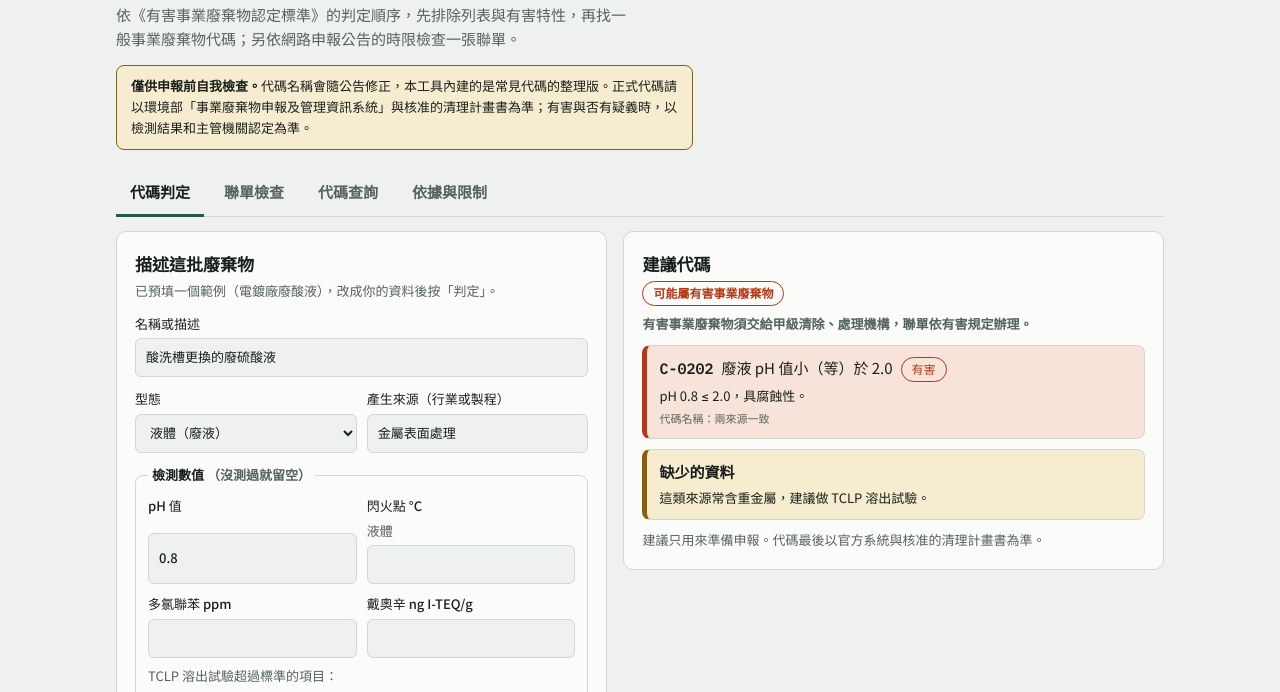
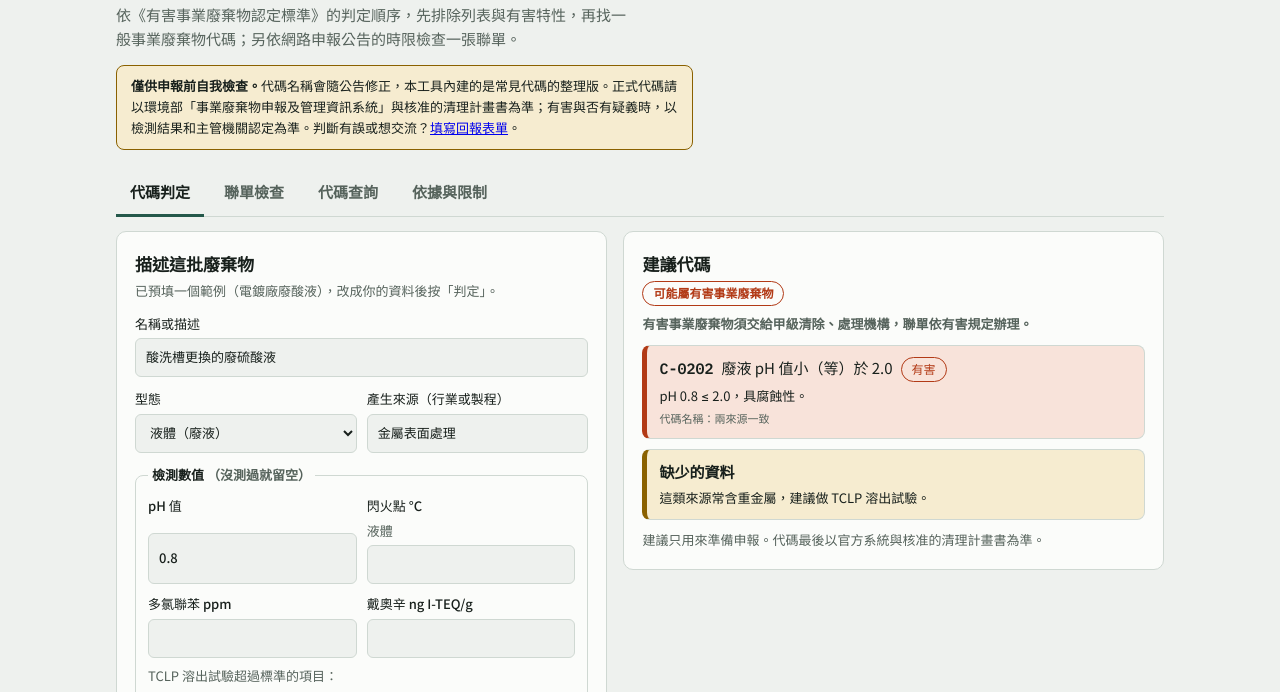
Before and after one commit to p19691221-web/waste-check, a plain HTML site: page index.html in a window 1280 px wide. Shown: the part 90-782 px from the top of the page. Drawn offline with Linux system fonts and the light colour scheme.

Commit message:
Update index.html

```diff
--- a/index.html
+++ b/index.html
@@ -92,7 +92,7 @@ td.c{font-family:var(--mono);white-space:nowrap;font-variant-numeric:tabular-num
   <header>
     <h1><small>事業廢棄物 · 代碼判定 · 遞送聯單</small>廢棄物代碼聯單檢查</h1>
     <p class="lede">依《有害事業廢棄物認定標準》的判定順序，先排除列表與有害特性，再找一般事業廢棄物代碼；另依網路申報公告的時限檢查一張聯單。</p>
-    <div class="notice"><b>僅供申報前自我檢查。</b>代碼名稱會隨公告修正，本工具內建的是常見代碼的整理版。正式代碼請以環境部「事業廢棄物申報及管理資訊系統」與核准的清理計畫書為準；有害與否有疑義時，以檢測結果和主管機關認定為準。</div>
+    <div class="notice"><b>僅供申報前自我檢查。</b>代碼名稱會隨公告修正，本工具內建的是常見代碼的整理版。正式代碼請以環境部「事業廢棄物申報及管理資訊系統」與核准的清理計畫書為準；有害與否有疑義時，以檢測結果和主管機關認定為準。判斷有誤或想交流？<a href="https://forms.gle/n1zMTmBqJj6RuGD58" target="_blank" rel="noopener">填寫回報表單</a>。</div>
   </header>
 
   <nav class="tabs" role="tablist">
```
